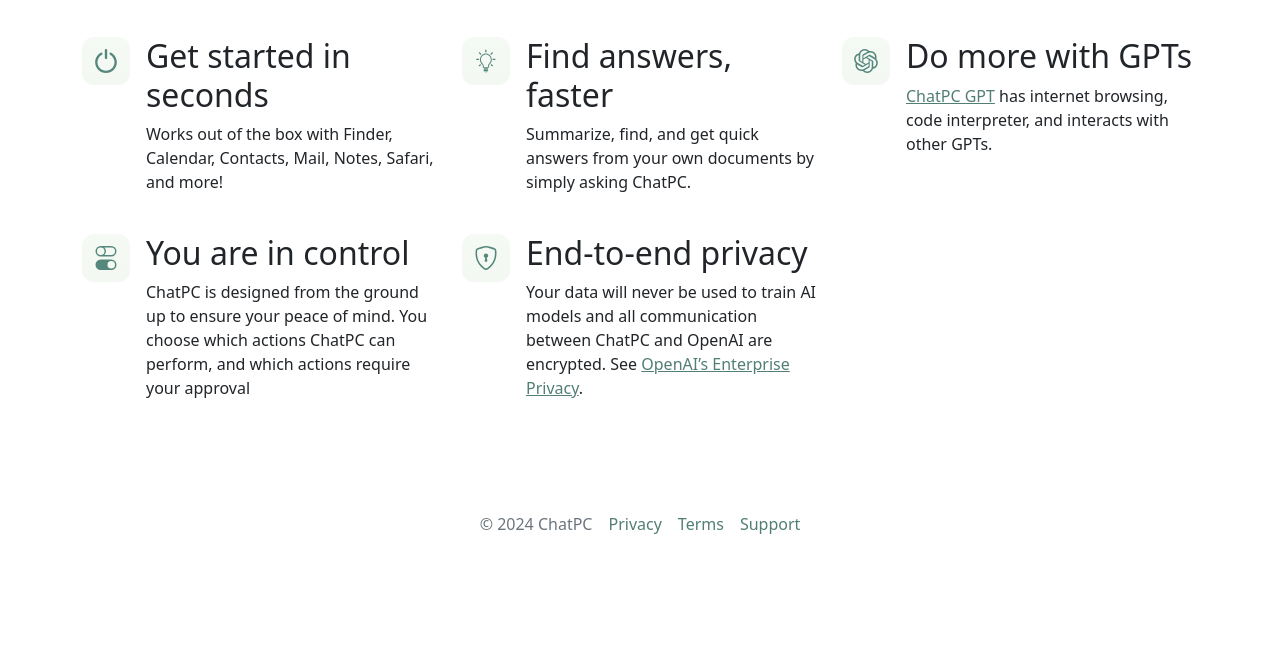
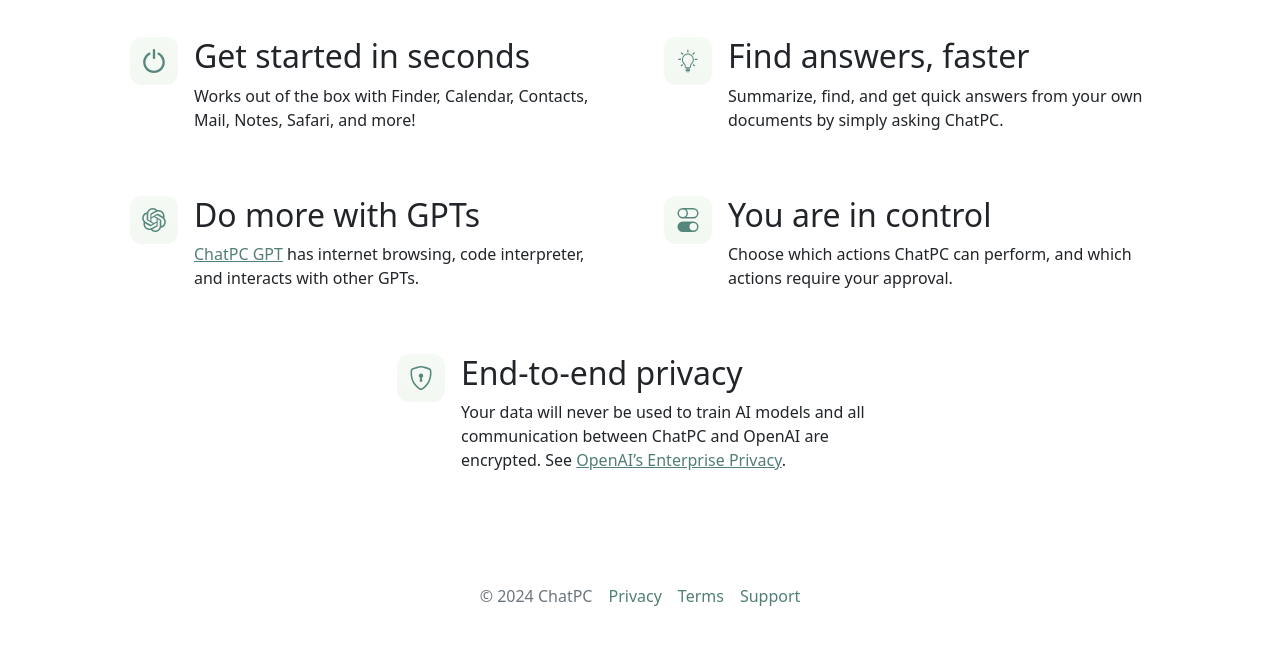
Before and after one commit to dounan/chat-pc-site, a Jekyll site: the page built from index.html, in a window 1280 px wide. Shown: the part 502-1158 px from the top of the page. Built offline with Jekyll 4.4.1, drawn with Linux system fonts in a browser that asks for light colours; comment, search, counter and statistics services are not loaded; before the commit the page ends 1086 px from its top, so only the background shows below that.

Commit message:
update index layout

```diff
--- a/index.html
+++ b/index.html
@@ -27,7 +27,7 @@
   </div>
 
   <div class="pb-2 border-bottom"></div>
-  <div class="row g-4 py-5 row-cols-1 row-cols-lg-3">
+  <div class="row g-5 p-5 row-cols-1 row-cols-lg-2">
     <div class="col d-flex align-items-start">
       <div class="icon-square bg-gradient flex-shrink-0 me-3">
         <svg width="1em" height="1em" xmlns="http://www.w3.org/2000/svg" viewBox="0 0 310 310" xml:space="preserve"><g id="XMLID_15_"><path id="XMLID_16_" d="M221.742,46.906c-7.28-3.954-16.387-1.259-20.341,6.021c-3.955,7.279-1.259,16.386,6.02,20.341 C242.937,92.561,265,129.626,265,170c0,60.654-49.346,110-110,110S45,230.654,45,170c0-40.198,21.921-77.186,57.208-96.531 c7.265-3.982,9.925-13.1,5.943-20.364c-3.983-7.264-13.101-9.925-20.364-5.943C42.891,71.775,15,118.844,15,170 c0,77.196,62.804,140,140,140s140-62.804,140-140C295,118.62,266.929,71.453,221.742,46.906z"/><path id="XMLID_17_" d="M155,130c8.284,0,15-6.716,15-15V15c0-8.284-6.716-15-15-15c-8.284,0-15,6.716-15,15v100 C140,123.284,146.716,130,155,130z"/></g></svg>
@@ -61,10 +61,10 @@
       </div>
       <div>
         <h2>You are in control</h2>
-        <p>ChatPC is designed from the ground up to ensure your peace of mind. You choose which actions ChatPC can perform, and which actions require your approval</p>
+        <p>Choose which actions ChatPC can perform, and which actions require your approval.</p>
       </div>
     </div>
-    <div class="col d-flex align-items-start">
+    <div class="col col-lg-6 offset-lg-3 d-flex align-items-start">
       <div class="icon-square bg-gradient flex-shrink-0 me-3">
         <svg width="1em" height="1em" xmlns="http://www.w3.org/2000/svg" viewBox="0 0 16 16"><path d="M5.338 1.59a61 61 0 0 0-2.837.856.48.48 0 0 0-.328.39c-.554 4.157.726 7.19 2.253 9.188a10.7 10.7 0 0 0 2.287 2.233c.346.244.652.42.893.533q.18.085.293.118a1 1 0 0 0 .101.025 1 1 0 0 0 .1-.025q.114-.034.294-.118c.24-.113.547-.29.893-.533a10.7 10.7 0 0 0 2.287-2.233c1.527-1.997 2.807-5.031 2.253-9.188a.48.48 0 0 0-.328-.39c-.651-.213-1.75-.56-2.837-.855C9.552 1.29 8.531 1.067 8 1.067c-.53 0-1.552.223-2.662.524zM5.072.56C6.157.265 7.31 0 8 0s1.843.265 2.928.56c1.11.3 2.229.655 2.887.87a1.54 1.54 0 0 1 1.044 1.262c.596 4.477-.787 7.795-2.465 9.99a11.8 11.8 0 0 1-2.517 2.453 7 7 0 0 1-1.048.625c-.28.132-.581.24-.829.24s-.548-.108-.829-.24a7 7 0 0 1-1.048-.625 11.8 11.8 0 0 1-2.517-2.453C1.928 10.487.545 7.169 1.141 2.692A1.54 1.54 0 0 1 2.185 1.43 63 63 0 0 1 5.072.56"/><path d="M9.5 6.5a1.5 1.5 0 0 1-1 1.415l.385 1.99a.5.5 0 0 1-.491.595h-.788a.5.5 0 0 1-.49-.595l.384-1.99a1.5 1.5 0 1 1 2-1.415"/></svg>
       </div>
```
